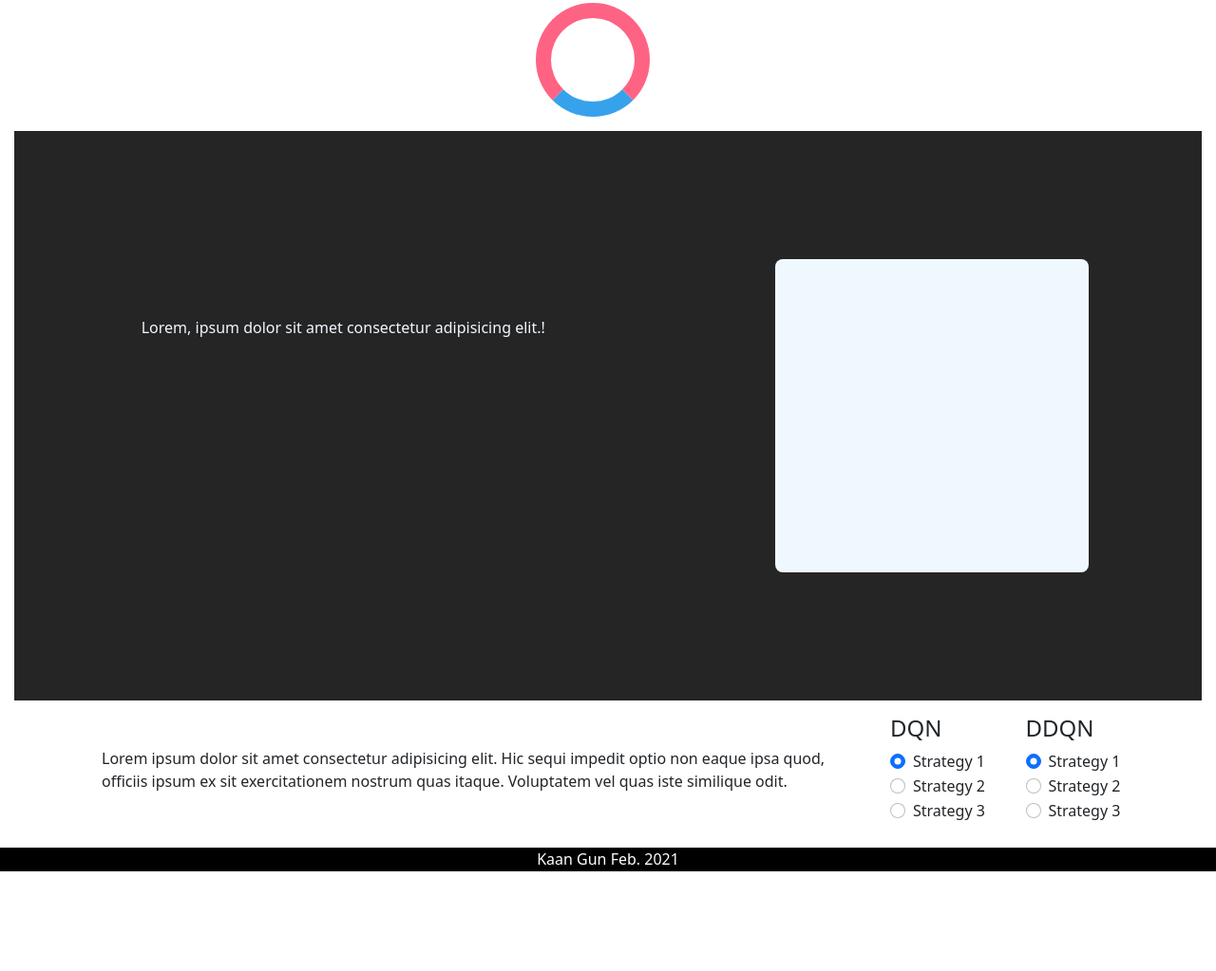
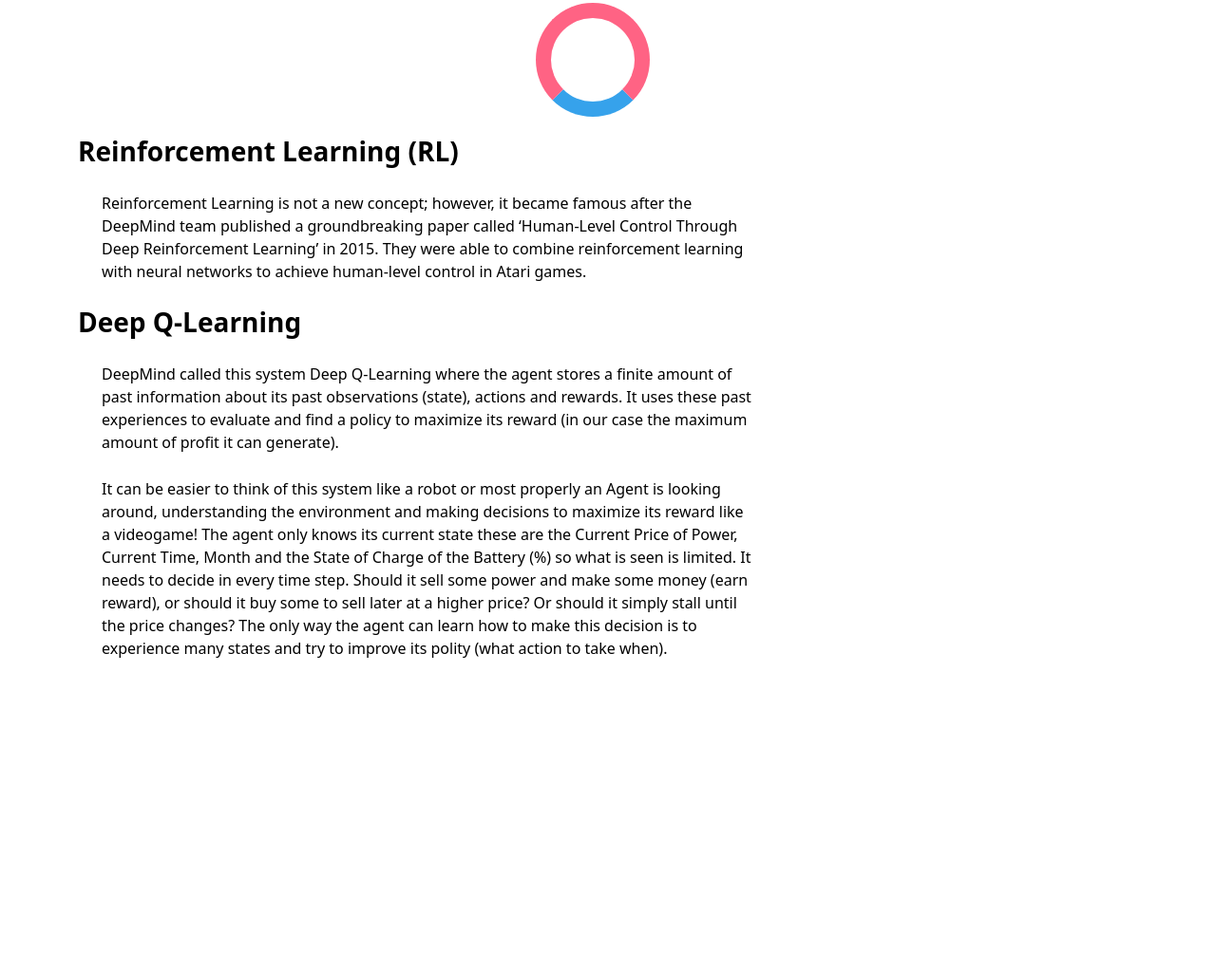
Before and after one commit to kaanTgun/BEMS_WebApp, a plain HTML site: page index.html in a window 1280 px wide. Shown: the part 934-1957 px from the top of the page at 95% size. Before the commit the page ends 1852 px from the top, so only its background shows below. Drawn offline with nearby package versions, Linux system fonts and the light colour scheme; a script that the page names is missing.

Commit message:
RL info HTML

```diff
--- a/index.html
+++ b/index.html
@@ -7,7 +7,7 @@
 
 	<link href="https://cdn.jsdelivr.net/npm/bootstrap@5.0.0-beta2/dist/css/bootstrap.min.css" rel="stylesheet">
 	<link href="Calender/src/vanillaCalendar.css" rel="stylesheet">
-	<link rel="stylesheet" href="loader.css">
+	<link href="loader.css" rel="stylesheet">
 	<link href="style.css" rel="stylesheet">
 
 	<title>Document</title>
@@ -43,7 +43,7 @@
 			</h4>
 			<ul>
 				<li>
-					Batteries operation capacity is limited to minimum of 20% to maximum of 80%
+					Battery operation capacity is limited to minimum of 20% to maximum of 80%
 				</li>
 				<li>
 					Assume the battery can be charged and discharged only 10% per hour
@@ -110,15 +110,32 @@
 	</div>
 										<!-- END -->
 										<!-- Discriptions-2 START -->
-		<div class="flexbox-container">
+		<div class="container" style="margin-top: 20px; margin-bottom: 30px;background-color:rgb(255, 255, 255)">
+			<div class="row align-items-center">
+				<div class="col-lg-8 col-md-8 col-sm-12" >
+					<div style="color: rgb(0, 0, 0);">
+						<h3> <b>Reinforcement Learning (RL)</b></h3>
+						<p>
+							Reinforcement Learning is not a new concept; however, it became famous after the DeepMind team published a groundbreaking paper called ‘Human-Level Control Through Deep Reinforcement Learning’ in 2015.
+							They were able to combine reinforcement learning with neural networks to achieve human-level control in Atari games.
+						</p>
+						<h3> <b>Deep Q-Learning</b></h3>
+						<p>DeepMind called this system Deep Q-Learning where the agent stores a finite amount of past information about its past observations (state), actions and rewards.
+							It uses these past experiences to evaluate and find a policy to maximize its reward (in our case the maximum amount of profit it can generate).</p>
+						<p>
+							It can be easier to think of this system like a robot or most properly an Agent is looking around,
+							understanding the environment and making decisions to maximize its reward like a videogame!
+							The agent only knows its current state these are the Current Price of Power, Current Time, Month and the State of Charge of the Battery (%) so what is seen is limited. It needs to decide in every time step. Should it sell
+							some power and make some money (earn reward), or should it buy some to sell later at a higher price? Or should it simply stall until the price changes?
+							The only way the agent can learn how to make this decision is to experience many states and try to improve its polity (what action to take when).
+						</p>
+					</div>
+				</div>
+				<div class="col-lg-4 col-md-4 col-sm-12" style="height: 300px; width: 400px;">
+					<canvas id="chart_2" style="height: 300px; width: 300px;"></canvas>
+				</div>
+		</div>
 
-			<p class='flexbox-items' style="color: aliceblue;">
-				Lorem, ipsum dolor sit amet consectetur adipisicing elit.!
-			</p>
-
-			<div class='flexbox-items' style="background-color: aliceblue;">
-				<canvas id="chart_2" style="height: 300px; width: 300px;"></canvas>
-			</div>
 
 
 				<!-- <div class="btn-group"  role="group" aria-label="Basic example">
--- a/init.js
+++ b/init.js
@@ -306,7 +306,7 @@
 	let ckbx = document.getElementById('LP_Checkbox');
 	mainGraph.updateGraph('Linear Programming',Strategies.Linprog, 'rgb(54, 2, 25)',  ckbx.checked);
 };
-
+// TODO
 function btn_24Event() {
 	if (Environment.GraphedData.Steps !== 24){
 		Environment.GraphedData.Steps=24;
```
